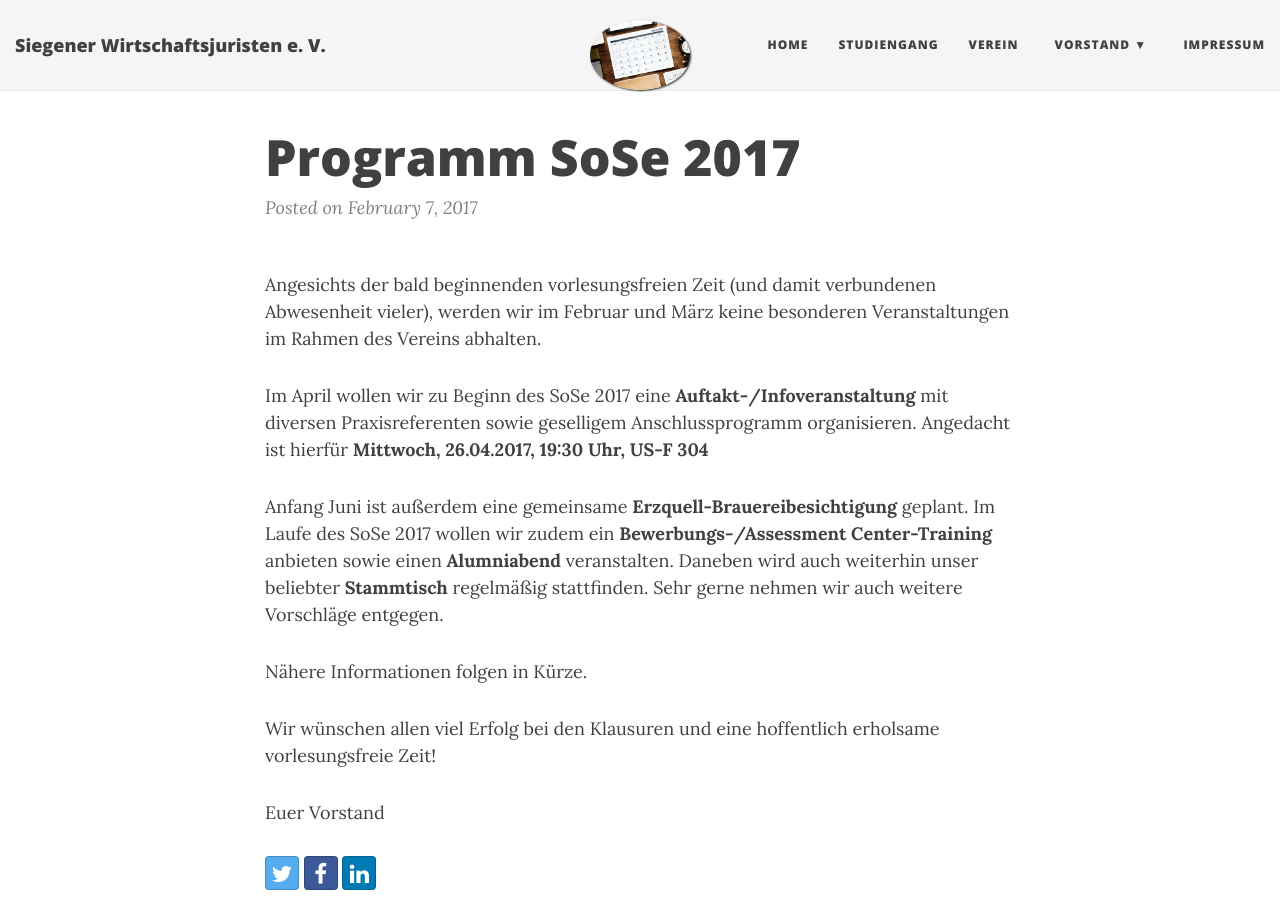
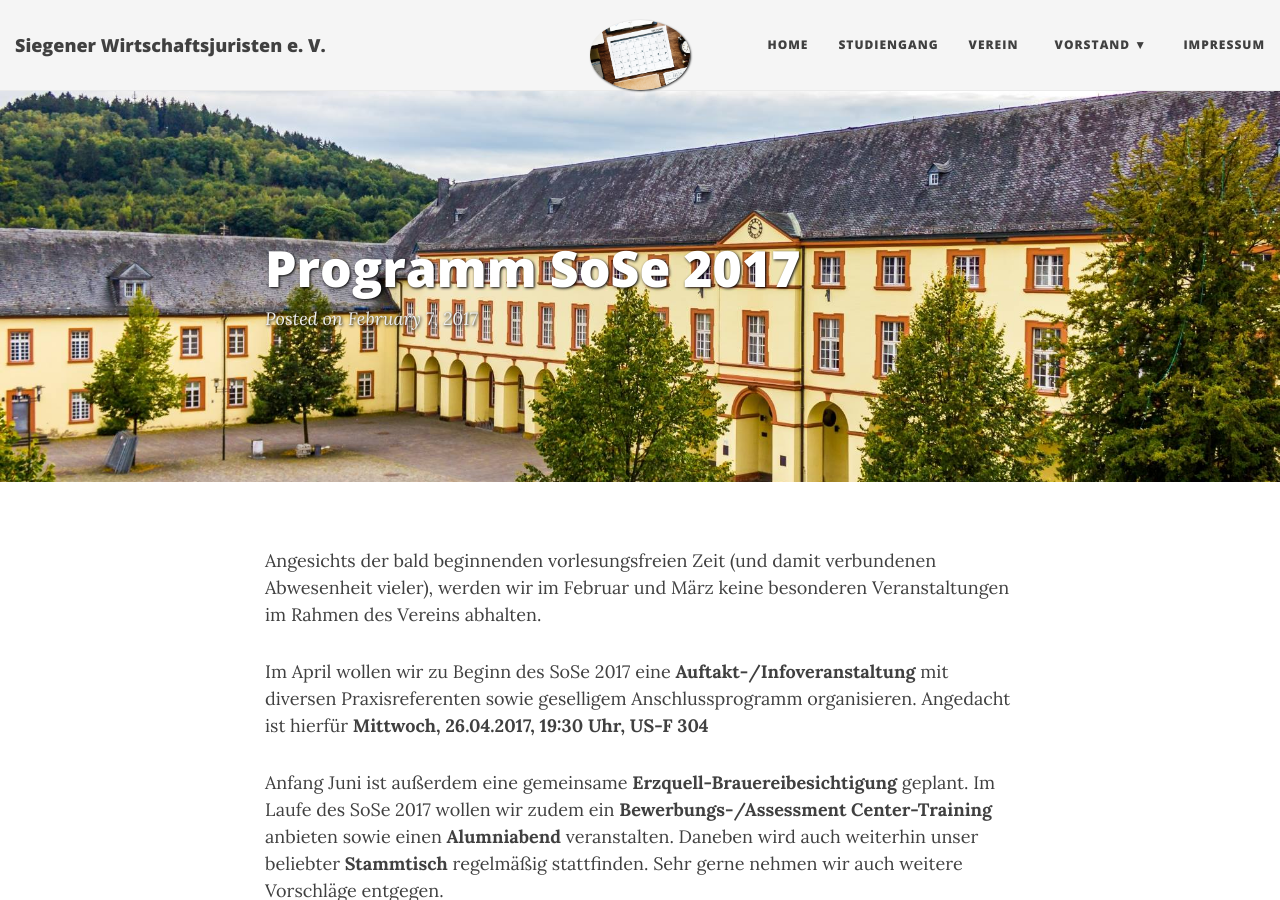
Before and after one commit to dewrs/dewrs.github.io, a Jekyll site: the page built from _posts/2017-02-07-programm.md, in a window 1280 px wide and 900 px high. Built offline with Jekyll 4.4.1, drawn with Linux system fonts in a browser that asks for light colours; nearby versions of some CDN libraries.

Commit message:
Update 2017-02-07-programm.md

```diff
--- a/_posts/2017-02-07-programm.md
+++ b/_posts/2017-02-07-programm.md
@@ -2,6 +2,7 @@
 layout: post
 title: Programm SoSe 2017
 image: /img/agenda.jpg
+bigimg: /img/unteres_schloss.jpg
 ---
 
 
```
